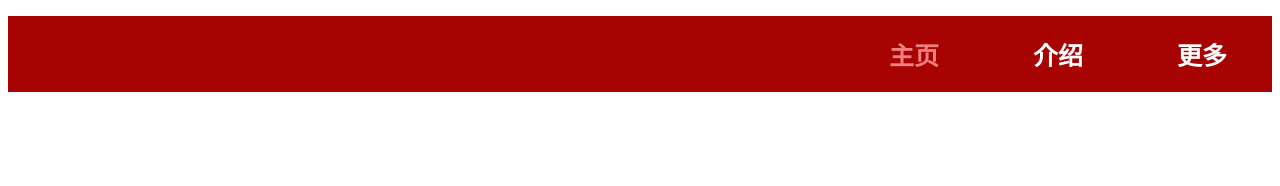
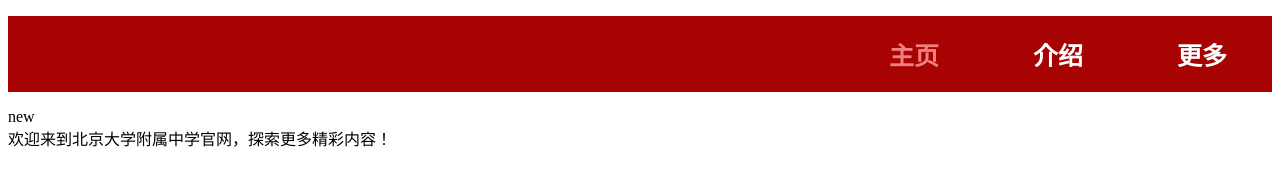
Before and after one commit to likestones/jsbdfz, a plain HTML site: page index.html in a window 1280 px wide. Drawn offline with Linux system fonts and the light colour scheme.

Commit message:
Update index.html

```diff
--- a/index.html
+++ b/index.html
@@ -13,8 +13,11 @@
                 <li><a href="#">制作小组</a></li>
                 <li><a href="#">班级介绍</a></li>
                 <li><a href="surprise.html">点我有惊喜</a></li>
+            </ul>
         </li>
     </ul>
-
+    <div>new</div>
+    <!-- 以下是添加的文字内容 -->
+    <span>欢迎来到北京大学附属中学官网，探索更多精彩内容！</span>
 </body>
 </html>
```
Lines whose indentation alone changed are shown as unchanged.
